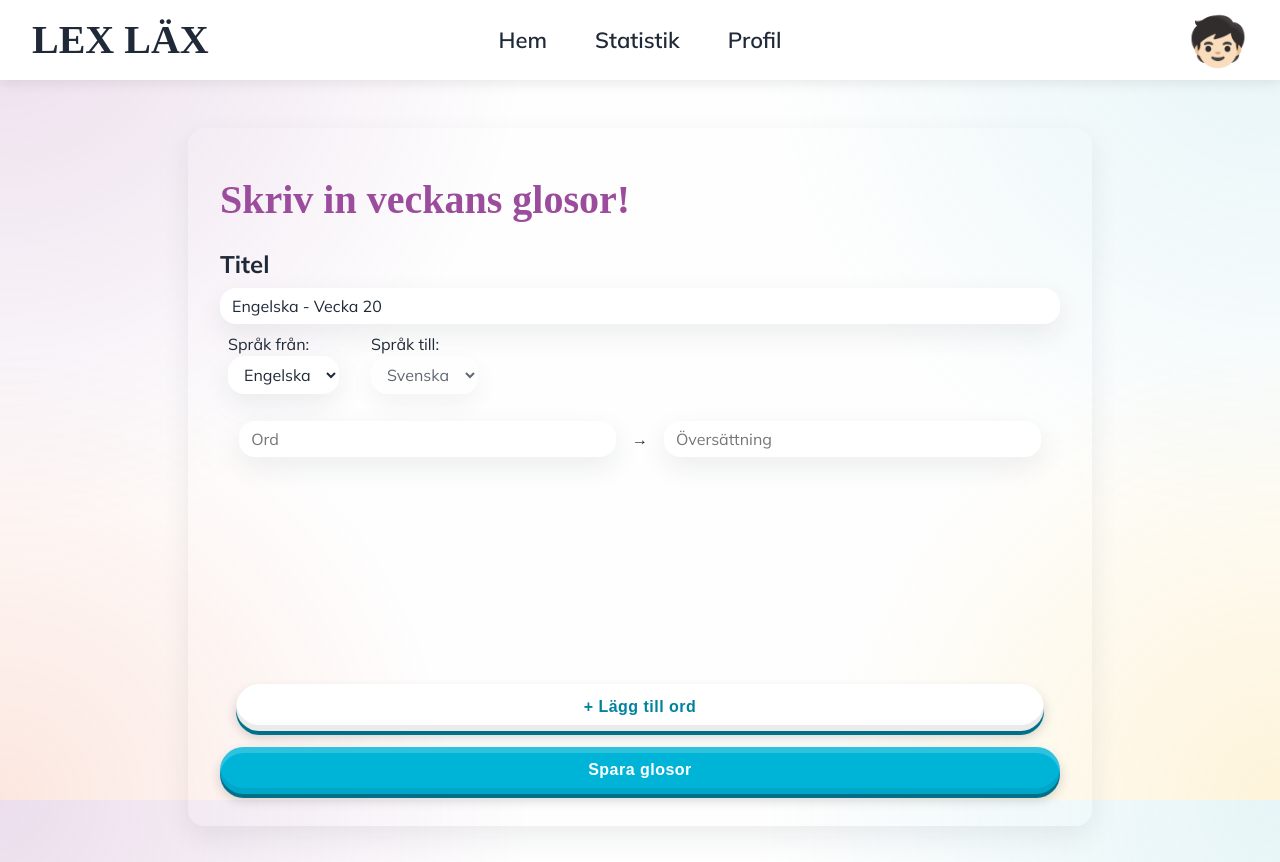
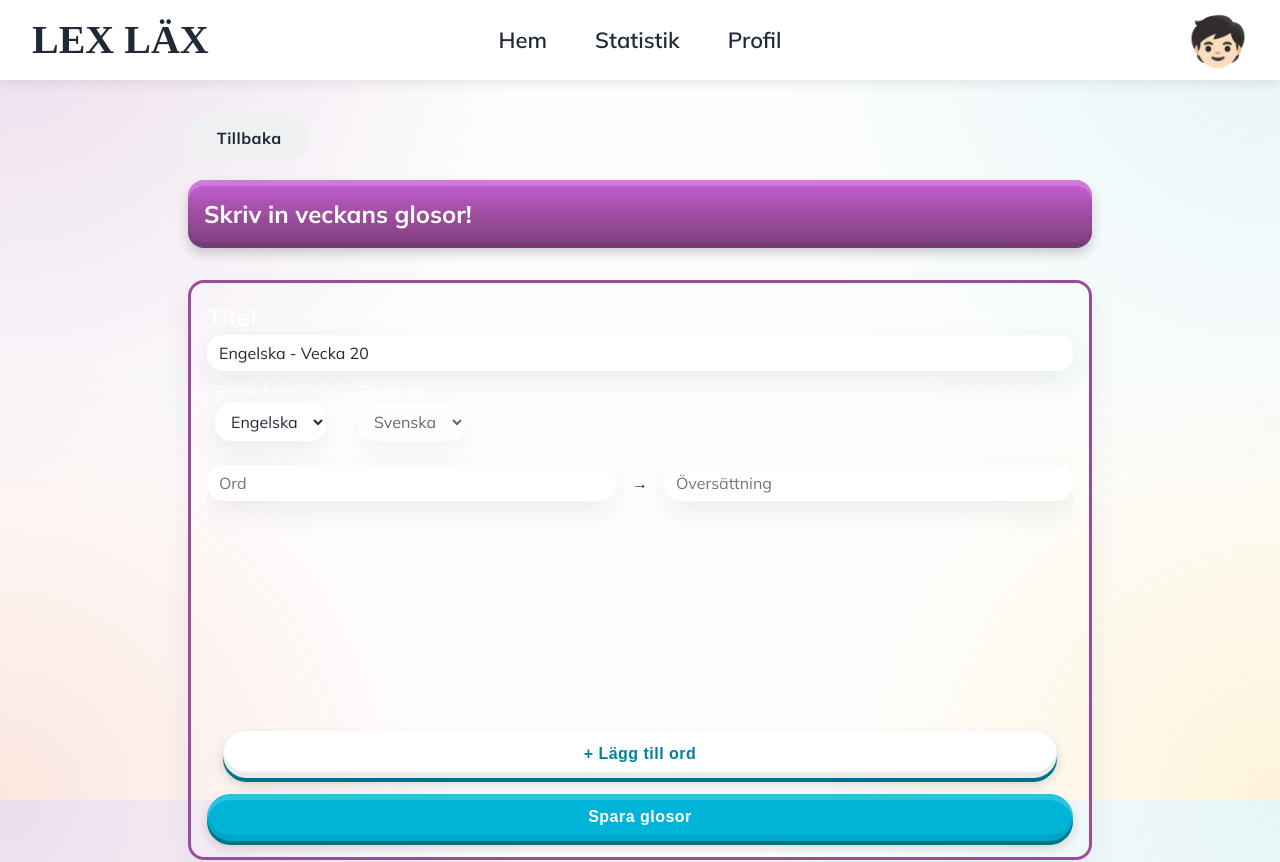
Before and after one commit to Augustlyden/Lex-Lax, a React app in the folder frontend/: page /vocabulary/1/create in a window 1280 px wide. Shown: the top 862 px of the page. Built offline with nearby package versions, Linux system fonts and the light colour scheme; no server answers; the HTML template or start-up script is replaced by a standard one; a web font is replaced by a local one.

Commit message:
Additional small fixes & updates

```diff
--- a/frontend/src/components/CreateWordList.jsx
+++ b/frontend/src/components/CreateWordList.jsx
@@ -3,6 +3,7 @@ import {useState} from "react"
 import "../styles/createWordList.css"
 import { createList } from "../api/listApi";
 import { createQuestions } from "../api/questionsApi";
+import {Link} from "react-router-dom"
 
 function CreateWordList({userId, subjectId}) {
 
@@ -52,9 +53,12 @@ async function handleSubmit(e) {
 
     return (
           <div className="word-list-wrapper">
-
-        <h1>Skriv in veckans glosor!</h1>
-
+         <div className="">
+           <Link to={"/Dashboard"} className="flat-btn">Tillbaka</Link>
+          </div>
+        <div className = "create-word-list-header-container">
+        <h2>Skriv in veckans glosor!</h2>
+</div>
         <form onSubmit={handleSubmit}>
         <div className="create-word-list-container">
 
--- a/frontend/src/components/WordList.jsx
+++ b/frontend/src/components/WordList.jsx
@@ -51,11 +51,14 @@ if(loading) {
                 <h1>Språk</h1>
                 <p>Här kan du se all din historik, övningar och anpassa dom.</p>
                 <div>
-                  <div className= {styles.addNewListBox}>
+               <div className= {styles.addNewListBox}>
              <Link to={`/vocabulary/${subjectId}/create`} className="flat-btn">Lägg till nya </Link>
              </div>
+
              </div>
+
                </div>
+
 
 
 
--- a/frontend/src/styles/WordList.module.css
+++ b/frontend/src/styles/WordList.module.css
@@ -16,6 +16,7 @@ width: 100%;
 .listHeaderContent {
 display: flex;
 flex-direction: row;
+align-items: center;
 width: 100%;
 padding: 1rem;
   background: var(--subject-1-gradient);
@@ -23,14 +24,14 @@ padding: 1rem;
     border-color: var(--subject-2-gradient);
     box-shadow: var(--box-shadow-glow);
     margin: 0;
-
-}
+    flex-wrap: wrap;
+  }
 .listContent {
 display: flex;
 flex-direction: column;
 padding: 1rem;
 border-radius: var(--radius-soft);
-border: 1px solid var(--subject-1);
+border: 3px solid var(--subject-1);
 gap: 0.5rem;
 
 
@@ -63,8 +64,10 @@ gap: 0.5rem;
 .infoContent {
     display: flex;
     flex-direction: column;
-    margin: 0;
+    padding: 0.2rem;
+
   }
   .addNewListBox {
     margin-top: 1.5rem;
+    margin-bottom: 1rem;
   }
--- a/frontend/src/styles/createWordList.css
+++ b/frontend/src/styles/createWordList.css
@@ -1,36 +1,50 @@
-.word-list-wrapper h1 {
-    color: var( --subject-1);
+
+.word-list-wrapper h2,
+.word-list-wrapper p {
+  color: var(--text-color-btn);
+  margin-bottom: 0;
+  padding: 0;
+  line-height: 1.5;
 }
 
 .word-list-wrapper {
     display: flex;
     flex-direction: column;
-    padding: 2rem;
+    gap: 2rem;
     width: 100%;
     border-radius: var(--radius-soft);
-    box-shadow: var(--shadow-soft);
-
-}
+    }
 .create-word-list-container {
     display: flex;
     flex-direction: column;
     max-height: 600px;
         width: 100%;
+        border-radius: var(--radius-soft);
+      border: 3px solid var(--subject-1);
+      box-shadow: var(--shadow-soft);
+      padding: 1rem;
  }
 .create-word-list-card {
     display: flex;
     flex-direction: row;
-    padding: 0.2rem;
+
     justify-content: space-between;
     align-items: center;
     border-radius: 12px;
     gap: 1rem;
 }
 .create-word-list-header-container {
-    display: flex;
-    flex-direction: row;
-    padding: 1rem;
-    border: 1px solid;
+   display: flex;
+flex-direction: row;
+align-items: center;
+width: 100%;
+padding: 1rem;
+  background: var(--subject-1-gradient);
+    border-radius: var(--radius-soft);
+    border-color: var(--subject-2-gradient);
+    box-shadow: var(--box-shadow-glow);
+    margin: 0;
+    flex-wrap: wrap;
 
    }
 .word-left,
@@ -60,7 +74,7 @@
     height: 250px;
     overflow-y: auto;
     margin-bottom: 1rem;
-    padding: 1rem;
+    padding-top: 1rem;
 
 }
 .words-scroll-container::-webkit-scrollbar {
--- a/frontend/src/styles/dashboardPage.css
+++ b/frontend/src/styles/dashboardPage.css
@@ -56,7 +56,7 @@
     padding: 1rem;
     border-radius: var(--radius-soft);
     flex: 1;
-    border: 2px solid;
+    border: 3px solid;
     min-height: 180px;
     cursor: pointer;
     transition: 0.2s ease;
```
